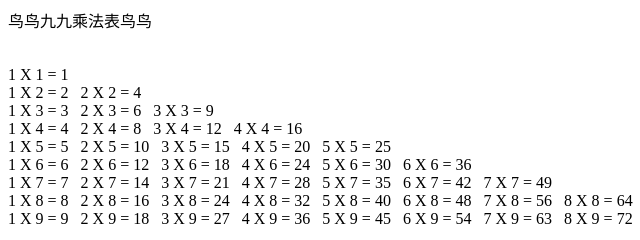
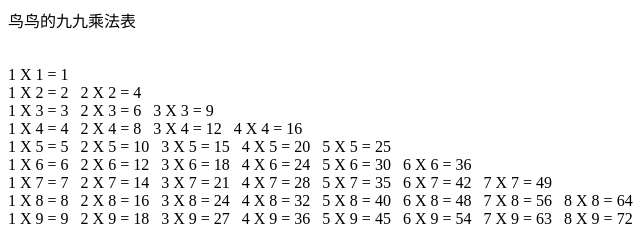
Before and after one commit to Acmen-Li/studentcms, a plain HTML site: page index.html in a window 1280 px wide. Shown: the full height of the page, 0-640 px from the left. Drawn offline with Linux system fonts and the light colour scheme.

Commit message:
重复修改index文件

```diff
--- a/index.html
+++ b/index.html
@@ -1,4 +1,4 @@
-<p>鸟鸟九九乘法表鸟鸟</p>
+<p>鸟鸟的九九乘法表</p>
 <script>
     for (var i = 0; i <= 9; i++) {
         for (var j = 1; j <= i; j++) {
```
